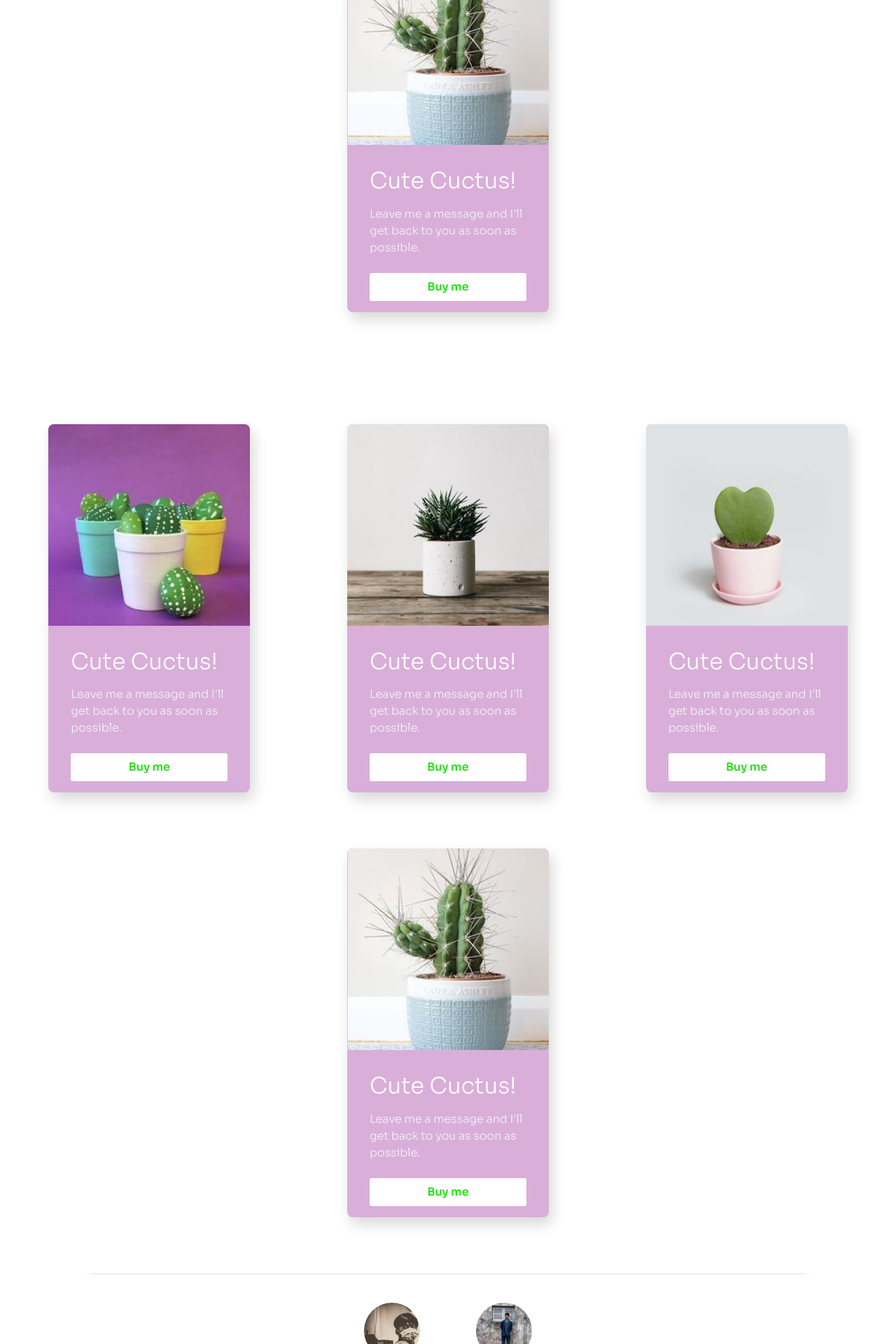
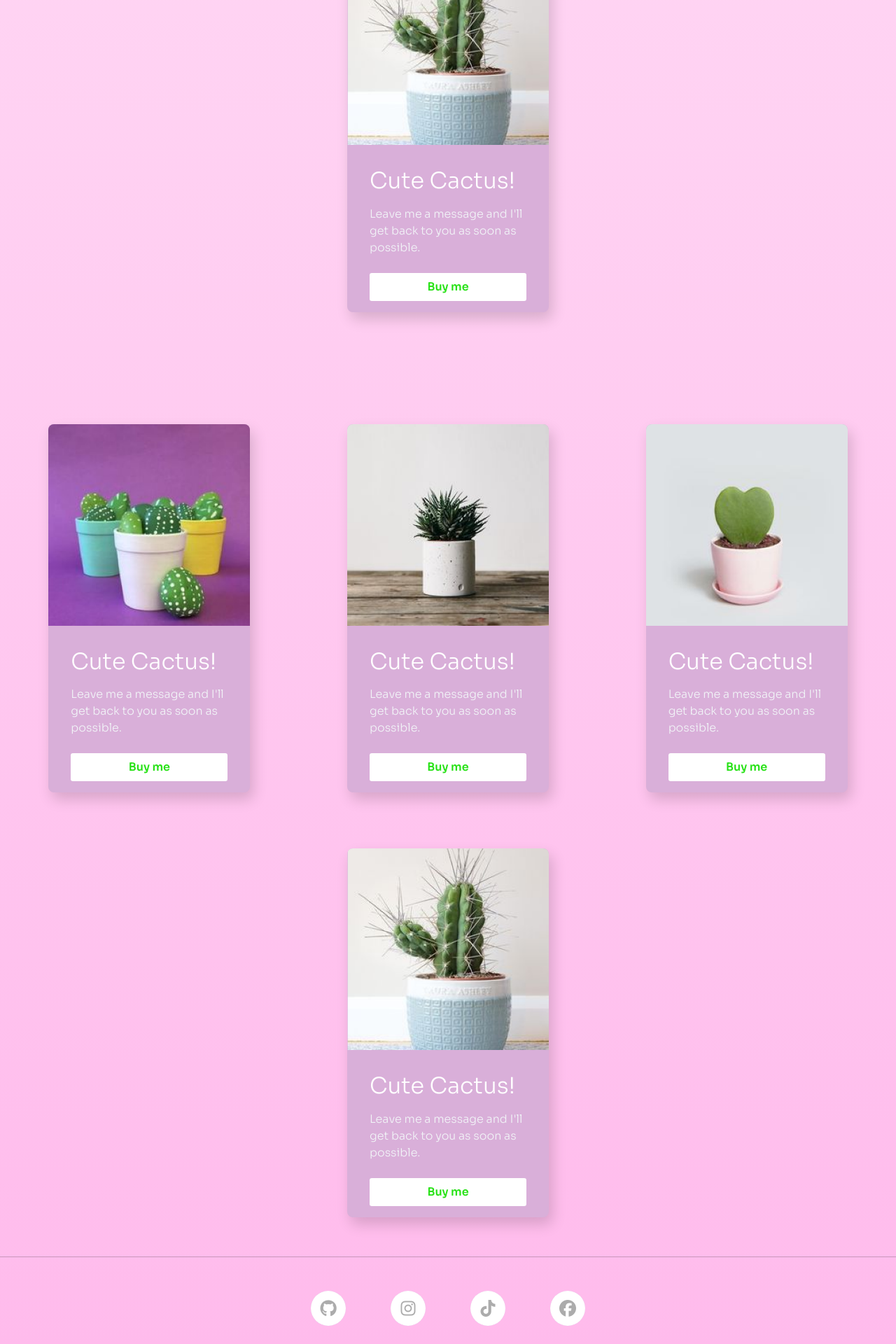
Before and after one commit to XANuN/cactus-store, a PHP site: page / in a window 1280 px wide. Shown: the part 3520-5440 px from the top of the page at 70% size. Run offline with PHP 8.4, Linux system fonts and the light colour scheme; some libraries are stand-ins or nearby versions.

Commit message:
added some footer

```diff
--- a/index.html
+++ b/index.html
@@ -5,15 +5,20 @@
     <meta charset="UTF-8">
     <meta http-equiv="X-UA-Compatible" content="IE=edge">
     <meta name="viewport" content="width=device-width, initial-scale=1.0">
-    <title>Cuctus Store</title>
+    <title>Cactus Store</title>
     <link rel="stylesheet" href="style.css">
+
     <link href="https://cdn.jsdelivr.net/npm/bootstrap@5.0.0-beta3/dist/css/bootstrap.min.css" rel="stylesheet" integrity="sha384-eOJMYsd53ii+scO/bJGFsiCZc+5NDVN2yr8+0RDqr0Ql0h+rP48ckxlpbzKgwra6" crossorigin="anonymous">
 </head>
 
 <body>
     <!-- nav-bar-section -->
     <div class="logo">
-        <h5>Mit Cuctus</h5>
+        <h5>
+            <a href="index.html">
+                Mit Cactus
+            </a>
+        </h5>
     </div>
     <div class="container  mt-4">
         <div class="nav justify-content-center">
@@ -40,7 +45,7 @@
             </figure>
             <div class="card-middle-section">
                 <h2 class="header">
-                    Cute Cuctus!
+                    Cute Cactus!
                 </h2>
                 <p>Leave me a message and I'll get back to you as soon as possible.</p>
             </div>
@@ -57,7 +62,7 @@
             </figure>
             <div class="card-middle-section">
                 <h2 class="header">
-                    Cute Cuctus!
+                    Cute Cactus!
                 </h2>
                 <p>Leave me a message and I'll get back to you as soon as possible.</p>
             </div>
@@ -74,7 +79,7 @@
             </figure>
             <div class="card-middle-section">
                 <h2 class="header">
-                    Cute Cuctus!
+                    Cute Cactus!
                 </h2>
                 <p>Leave me a message and I'll get back to you as soon as possible.</p>
             </div>
@@ -91,7 +96,7 @@
             </figure>
             <div class="card-middle-section">
                 <h2 class="header">
-                    Cute Cuctus!
+                    Cute Cactus!
                 </h2>
                 <p>Leave me a message and I'll get back to you as soon as possible.</p>
             </div>
@@ -112,7 +117,7 @@
             </figure>
             <div class="card-middle-section">
                 <h2 class="header">
-                    Cute Cuctus!
+                    Cute Cactus!
                 </h2>
                 <p>Leave me a message and I'll get back to you as soon as possible.</p>
             </div>
@@ -129,7 +134,7 @@
             </figure>
             <div class="card-middle-section">
                 <h2 class="header">
-                    Cute Cuctus!
+                    Cute Cactus!
                 </h2>
                 <p>Leave me a message and I'll get back to you as soon as possible.</p>
             </div>
@@ -146,7 +151,7 @@
             </figure>
             <div class="card-middle-section">
                 <h2 class="header">
-                    Cute Cuctus!
+                    Cute Cactus!
                 </h2>
                 <p>Leave me a message and I'll get back to you as soon as possible.</p>
             </div>
@@ -163,7 +168,7 @@
             </figure>
             <div class="card-middle-section">
                 <h2 class="header">
-                    Cute Cuctus!
+                    Cute Cactus!
                 </h2>
                 <p>Leave me a message and I'll get back to you as soon as possible.</p>
             </div>
@@ -181,7 +186,7 @@
             </figure>
             <div class="card-middle-section">
                 <h2 class="header">
-                    Cute Cuctus!
+                    Cute Cactus!
                 </h2>
                 <p>Leave me a message and I'll get back to you as soon as possible.</p>
             </div>
@@ -198,7 +203,7 @@
             </figure>
             <div class="card-middle-section">
                 <h2 class="header">
-                    Cute Cuctus!
+                    Cute Cactus!
                 </h2>
                 <p>Leave me a message and I'll get back to you as soon as possible.</p>
             </div>
@@ -215,7 +220,7 @@
             </figure>
             <div class="card-middle-section">
                 <h2 class="header">
-                    Cute Cuctus!
+                    Cute Cactus!
                 </h2>
                 <p>Leave me a message and I'll get back to you as soon as possible.</p>
             </div>
@@ -232,7 +237,7 @@
             </figure>
             <div class="card-middle-section">
                 <h2 class="header">
-                    Cute Cuctus!
+                    Cute Cactus!
                 </h2>
                 <p>Leave me a message and I'll get back to you as soon as possible.</p>
             </div>
@@ -250,7 +255,7 @@
             </figure>
             <div class="card-middle-section">
                 <h2 class="header">
-                    Cute Cuctus!
+                    Cute Cactus!
                 </h2>
                 <p>Leave me a message and I'll get back to you as soon as possible.</p>
             </div>
@@ -267,7 +272,7 @@
             </figure>
             <div class="card-middle-section">
                 <h2 class="header">
-                    Cute Cuctus!
+                    Cute Cactus!
                 </h2>
                 <p>Leave me a message and I'll get back to you as soon as possible.</p>
             </div>
@@ -284,7 +289,7 @@
             </figure>
             <div class="card-middle-section">
                 <h2 class="header">
-                    Cute Cuctus!
+                    Cute Cactus!
                 </h2>
                 <p>Leave me a message and I'll get back to you as soon as possible.</p>
             </div>
@@ -301,7 +306,7 @@
             </figure>
             <div class="card-middle-section">
                 <h2 class="header">
-                    Cute Cuctus!
+                    Cute Cactus!
                 </h2>
                 <p>Leave me a message and I'll get back to you as soon as possible.</p>
             </div>
@@ -318,15 +323,30 @@
     <div class="footer-section">
         <hr class="line">
         <div class="footer">
-            <div class="child">
-                <img src="img/avatar/tola.JPG" alt="" class="img">
-                <div class="name">Pao Tola</div>
+            <div class="child sm">
+                <a href="https://github.com/XANuN">
+                    <i class="fab fa-github"></i>
+                </a>
             </div>
-            <div class="child"><img src="img/avatar/bunhor.JPG" alt="" class="img">
-                <div class="name">Deb BunHor</div>
+            <div class="child sm">
+                <a href="https://instagram.com/_tolapao_">
+                    <i class="fab fa-instagram"></i>
+                </a>
+            </div>
+            <div class="child sm">
+                <a href="https://tiktok.com/@laxanun">
+                    <i class="fab fa-tiktok"></i>
+                </a>
+            </div>
+            <div class="child sm">
+                <a href="https://facebook.com/tolapao">
+                    <i class="fab fa-facebook"></i>
+                </a>
             </div>
         </div>
     </div>
+
+    <script src="https://kit.fontawesome.com/4ca9fd0ef1.js" crossorigin="anonymous"></script>
     <script src="https://cdn.jsdelivr.net/npm/@popperjs/core@2.9.1/dist/umd/popper.min.js" integrity="sha384-SR1sx49pcuLnqZUnnPwx6FCym0wLsk5JZuNx2bPPENzswTNFaQU1RDvt3wT4gWFG" crossorigin="anonymous"></script>
     <script src="https://cdn.jsdelivr.net/npm/bootstrap@5.0.0-beta3/dist/js/bootstrap.min.js" integrity="sha384-j0CNLUeiqtyaRmlzUHCPZ+Gy5fQu0dQ6eZ/xAww941Ai1SxSY+0EQqNXNE6DZiVc" crossorigin="anonymous"></script>
 </body>
--- a/style.css
+++ b/style.css
@@ -4,6 +4,15 @@
     margin: 0;
     padding: 0;
     font-family: 'sora';
+}
+
+html,
+body {
+    background-color: #ffffff;
+    background-image: -webkit-linear-gradient(180deg, #ffffff 0%, #FFBBEC 100%);
+    background-image: -moz-linear-gradient(180deg, #ffffff 0%, #FFBBEC 100%);
+    background-image: -o-linear-gradient(180deg, #ffffff 0%, #FFBBEC 100%);
+    background-image: linear-gradient(180deg, #ffffff 0%, #FFBBEC 100%);
 }
 
 .nav {
@@ -128,48 +140,76 @@ figure .article-image {
 /* footer section*/
 
 .footer {
+    display: flex;
+    justify-content: center;
+}
+
+.footer .child {
     color: rgb(160, 158, 158);
     display: flex;
-    flex-direction: row;
-    justify-content: center;
-    align-items: center;
-    flex-wrap: wrap;
-    margin: 2.5rem auto;
+    width: 50px;
+    height: 50px;
+    background-color: #D9AFD9;
+    border-radius: 50%;
+    margin: 2rem 2rem;
 }
 
-.line {
-    margin: 2.5rem auto;
-    max-width: 80%;
-    border: 1px solid #D9AFD9;
+.footer .child a {
+    width: 50px;
+    height: 50px;
+    border-radius: 50%;
+    text-align: center;
+    overflow: hidden;
+    background-color: #ffffff;
+    box-sizing: border-box;
+    transition: all 0.3s ease-out;
 }
 
-.child {
-    display: flex;
-    flex-direction: column;
-    align-items: center;
+.footer .child a i {
+    font-size: 1.5rem;
+    line-height: 50px;
+    color: #acacac;
+    transition: all 0.3 ease-out;
 }
 
-.child .img {
-    flex-basis: center;
-    margin: 0 2.5rem;
-    width: 80px;
-    height: 80px;
-    border-radius: 50%;
-    cursor: pointer;
-    transition: .3s ease-in;
+.footer .child a:nth-child(1):hover i {
+    color: #ffffff;
 }
 
-.child .name {
-    text-align: center;
-    margin: 20px auto;
+.footer .child:nth-child(1):hover a {
+    background-color: #727272;
+    transform: scale(1.08);
+    box-shadow: 2px 5px 2px rgba(0, 0, 0, 0.192);
 }
 
-.child .img:hover {
-    transform: scale(1.06);
+.footer .child a:nth-child(2):hover i {
+    color: #ffffff;
 }
 
-.child .img::after {
-    content: '';
+.footer .child:nth-child(2):hover a {
+    background-color: #da448f;
+    transform: scale(1.08);
+    box-shadow: 2px 5px 2px rgba(0, 0, 0, 0.192);
+}
+
+.footer .child a:nth-child(3):hover i {
+    color: #ffffff;
+}
+
+.footer .child:nth-child(3):hover a {
+    background-color: #03f0f8;
+    transform: scale(1.08);
+    box-shadow: 2px 5px 2px rgba(0, 0, 0, 0.192);
+}
+
+.footer .child a:nth-child(4):hover i {
+    color: #ffffff;
+}
+
+.footer .child:nth-child(4):hover a {
+    background-color: #6472f1;
+    transform: scale(1.08);
+    box-shadow: 2px 5px 2px rgba(0, 0, 0, 0.192);
 }
 
 
```
Also changed, not shown: other parts of style.css (+43 -2 lines).
